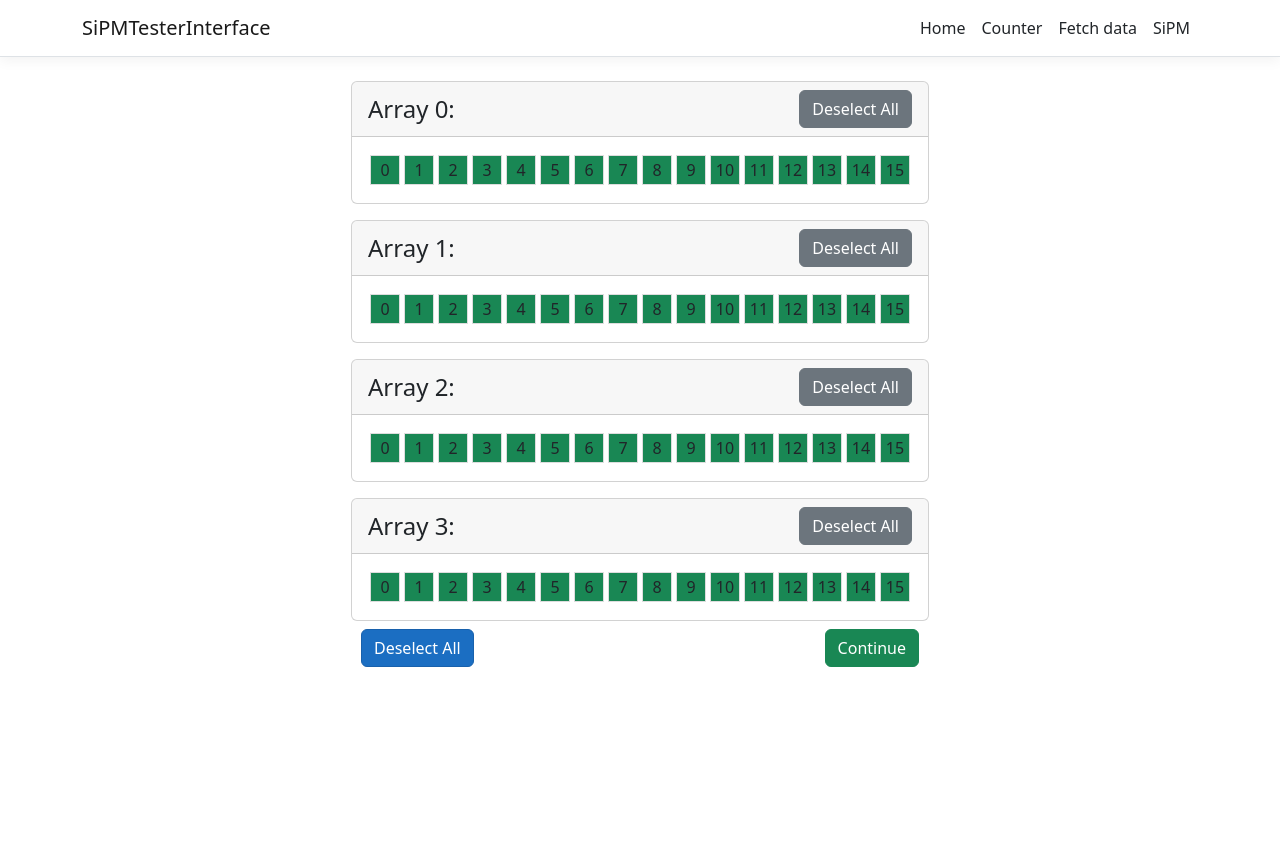
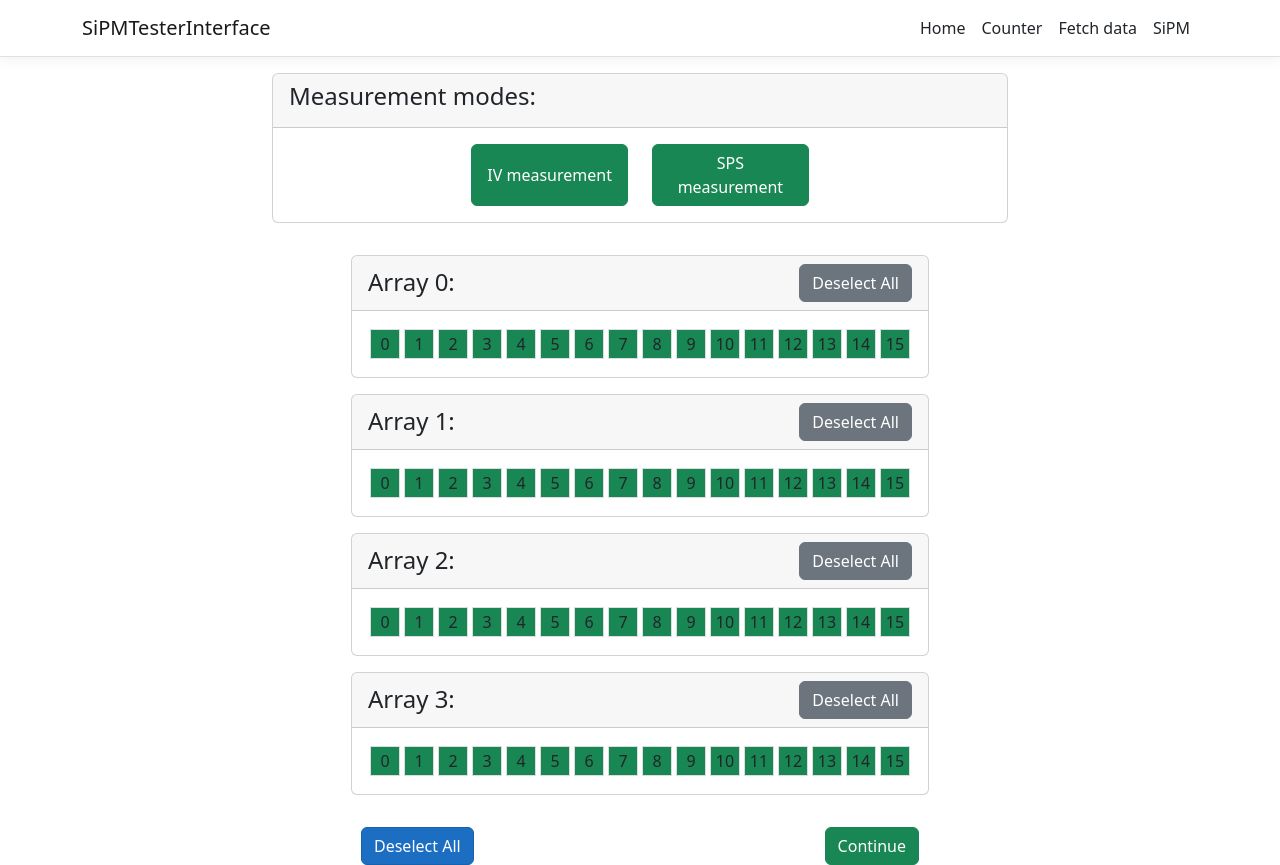
Before and after one commit to divaldo95/SiPMTesterInterface, a React (Create React App) app in the folder SiPMTesterInterface/ClientApp/: page /sipm in a window 1280 px wide. Before the commit the page ends 800 px from the top, so only its background shows below. Built offline with nearby package versions, Linux system fonts and the light colour scheme.

Commit message:
Mode selector, summary added

```diff
--- a/SiPMTesterInterface/ClientApp/src/components/Measurement.js
+++ b/SiPMTesterInterface/ClientApp/src/components/Measurement.js
@@ -31,7 +31,9 @@ function Measurement() {
         voltageList: [], // Add a state for the voltage list
         startValue: 35.0,
         endValue: 42.0,
-        stepValue: 0.2
+        stepValue: 0.2,
+        ivMeasurementEnabled: true,
+        spsMeasurementEnabled: true
     });
 
     const [selectedList, setSelectedList] = useState([]);
@@ -103,6 +105,20 @@ function Measurement() {
         }));
     };
 
+    const handleUpdateIVMeas = (enabled) => {
+        setFormData((prevFormData) => ({
+            ...prevFormData,
+            ivMeasurementEnabled: enabled,
+        }));
+    };
+
+    const handleUpdateSPSMeas = (enabled) => {
+        setFormData((prevFormData) => ({
+            ...prevFormData,
+            spsMeasurementEnabled: enabled,
+        }));
+    };
+
     // function for going to next step by increasing step state by 1
     const nextStep = () => {
         setstep(step + 1);
@@ -143,8 +159,10 @@ function Measurement() {
                                     <div>
                                         <SiPMArray
                                             numArrays={nSiPMArrays}
-                                            selectedSiPMs={formData.selectedSiPMs}
+                                            formData={formData}
                                             updateSelectedSiPMs={updateSelectedSiPMs}
+                                            updateIVMeas={handleUpdateIVMeas}
+                                            updateSPSMeas={handleUpdateSPSMeas}
                                             nextStep={nextStep}
                                             editable={true}
                                         />
@@ -185,7 +203,15 @@ function Measurement() {
                             case 5:
                                 return (
                                     <div>
-                                        <SelectedList data={selectedList} onReorder={handleReorder} />
+                                        <div>
+                                            <SiPMArray
+                                                numArrays={nSiPMArrays}
+                                                formData={formData}
+                                                updateSelectedSiPMs={updateSelectedSiPMs}
+                                                nextStep={nextStep}
+                                                editable={false}
+                                            />
+                                        </div>
                                     </div>
                                 );
                             // default case to show nothing
--- a/SiPMTesterInterface/ClientApp/src/components/SiPMArray.js
+++ b/SiPMTesterInterface/ClientApp/src/components/SiPMArray.js
@@ -2,23 +2,39 @@ import React, { useState } from 'react';
 import 'bootstrap/dist/css/bootstrap.min.css';
 import './SiPMArray.css';
 
-const SiPMArray = ({ numArrays, selectedSiPMs, updateSelectedSiPMs, nextStep, editable }) => {
-    const isAnySiPMSelected = selectedSiPMs.some((array) => array.some((sipm) => sipm && (sipm)));
+const SiPMArray = ({ numArrays, formData, updateSelectedSiPMs, updateIVMeas, updateSPSMeas, nextStep, editable }) => {
+    const isAnySiPMSelected = formData.selectedSiPMs.some((array) => array.some((sipm) => sipm && (sipm))) && (formData.ivMeasurementEnabled || formData.spsMeasurementEnabled);
 
     const toggleSiPM = (arrayIndex, sipmIndex) => {
         if (!editable) {
             return;
         }
-        const newSelectedSiPMs = [...selectedSiPMs];
+        const newSelectedSiPMs = [...formData.selectedSiPMs];
         newSelectedSiPMs[arrayIndex][sipmIndex] = !newSelectedSiPMs[arrayIndex][sipmIndex];
         updateSelectedSiPMs(newSelectedSiPMs);
+    };
+
+    const toggleIV = () => {
+        if (!editable) {
+            return;
+        }
+        const newIVMode = formData.ivMeasurementEnabled;
+        updateIVMeas(!newIVMode);
+    };
+
+    const toggleSPS = () => {
+        if (!editable) {
+            return;
+        }
+        const newSPSMode = formData.spsMeasurementEnabled;
+        updateSPSMeas(!newSPSMode);
     };
 
     const toggleSelectAll = (arrayIndex) => {
         if (!editable) {
             return;
         }
-        const newSelectedSiPMs = [...selectedSiPMs];
+        const newSelectedSiPMs = [...formData.selectedSiPMs];
         newSelectedSiPMs[arrayIndex] = newSelectedSiPMs[arrayIndex].map((value) => !value);
         updateSelectedSiPMs(newSelectedSiPMs);
     };
@@ -27,17 +43,17 @@ const SiPMArray = ({ numArrays, selectedSiPMs, updateSelectedSiPMs, nextStep, ed
         if (!editable) {
             return;
         }
-        const areAllSelected = selectedSiPMs.every((array) => array.every((value) => value));
+        const areAllSelected = formData.selectedSiPMs.every((array) => array.every((value) => value));
 
-        const newSelectedSiPMs = selectedSiPMs.map((array) => {
+        const newSelectedSiPMs = formData.selectedSiPMs.map((array) => {
             return array.map(() => !areAllSelected);
         });
 
         updateSelectedSiPMs(newSelectedSiPMs);
     };
 
-    const isSelectAll = (arrayIndex) => selectedSiPMs[arrayIndex].every((value) => value);
-    const isMasterSelectAll = () => selectedSiPMs.every((array) => array.every((value) => value));
+    const isSelectAll = (arrayIndex) => formData.selectedSiPMs[arrayIndex].every((value) => value);
+    const isMasterSelectAll = () => formData.selectedSiPMs.every((array) => array.every((value) => value));
 
     const handleSubmit = (e) => {
         e.preventDefault();
@@ -47,21 +63,88 @@ const SiPMArray = ({ numArrays, selectedSiPMs, updateSelectedSiPMs, nextStep, ed
 
     return (
         <form onSubmit={handleSubmit}>
-            <div>
+
+            <div className="row justify-content-center mb-4">
+                <div className="col-md-8">
+                    <div className="row">
+                        <div className="col">
+                            <div className="d-flex flex-column h-100">
+                                <div className="card flex-grow-1">
+
+                                    <div className="card-header align-items-center">
+                                        <div class="row align-items-center">
+                                            <h4 class="col-md-11">
+                                                Measurement modes:
+                                            </h4>
+
+                                        </div>
+                                    </div>
+                                    <div className="card-body">
+                                        <div className="d-flex justify-content-center gap-4">
+                                            <div className="d-flex row">
+                                                <div className="col">
+                                                    <div className="row">
+                                                        <div className="col d-flex">
+                                                            <input
+                                                                type="checkbox"
+                                                                className="btn-check align-self-center"
+                                                                id="btn-check-outlined-iv"
+                                                                autoComplete="off"
+                                                                checked={formData.ivMeasurementEnabled}
+                                                                onChange={toggleIV}
+                                                            />
+                                                            <label
+                                                                className={`btn ${formData.ivMeasurementEnabled ? 'btn-outline-success' : 'btn-outline-secondary'} flex-grow-1 d-flex align-items-center justify-content-center`}
+                                                                htmlFor="btn-check-outlined-iv">
+                                                                IV measurement
+                                                            </label>
+                                                        </div>
+                                                        <div className="col d-flex">
+                                                            <input
+                                                                type="checkbox"
+                                                                className="btn-check align-self-center"
+                                                                id="btn-check-outlined-sps"
+                                                                autoComplete="off"
+                                                                checked={formData.spsMeasurementEnabled}
+                                                                onChange={toggleSPS}
+                                                            />
+                                                            <label
+                                                                className={`btn ${formData.spsMeasurementEnabled ? 'btn-outline-success' : 'btn-outline-secondary'} flex-grow-1 d-flex align-items-center justify-content-center`}
+                                                                htmlFor="btn-check-outlined-sps">
+                                                                SPS measurement
+                                                            </label>
+                                                        </div>
+                                                    </div>
+                                                </div>
+                                            </div>
+                                        </div>
+                                    </div>
+
+
+                                </div>
+                            </div>
+                        </div>
+                    </div>
+                </div>
+            </div>
+            <div className="d-flex flex-wrap gap-4">
                 <div className="d-flex flex-wrap justify-content-center">
                     {Array.from({ length: numArrays }, (_, i) => (
                         <div key={i} className="card m-2">
                             <h4 className="card-header d-flex justify-content-between align-items-center">
                                 Array {i}:
+                                {editable ? (
                                     <button onClick={(e) => { e.preventDefault(); toggleSelectAll(i); }} className="btn btn-secondary float-right">
                                         {isSelectAll(i) ? 'Deselect All' : 'Select All'}
                                     </button>
+                                ) :
+                                    (<div className="float-right">{formData.barcodes[i]}</div>)}
                             </h4>
                             <div className="card-body d-flex flex-wrap">
                                 {Array.from({ length: 16 }, (_, j) => (
                                     <div
                                         key={j}
-                                        className={`sipm-box ${selectedSiPMs[i][j] ? 'bg-success' : 'bg-light'}`}
+                                        className={`sipm-box ${formData.selectedSiPMs[i][j] ? 'bg-success' : 'bg-light'}`}
                                         onClick={() => toggleSiPM(i, j)}
                                     >
                                         {j}
@@ -72,13 +155,14 @@ const SiPMArray = ({ numArrays, selectedSiPMs, updateSelectedSiPMs, nextStep, ed
                     ))}
                 </div>
 
+                {editable && (
                     <div className="d-grid gap-4 col-6 mx-auto">
                         <div className="clearfix">
                             <button onClick={(e) => { e.preventDefault(); toggleMasterSelectAll(); }} className="btn btn-primary float-start">
                                 {isMasterSelectAll() ? 'Deselect All' : 'Select All'}
                             </button>
                             <button
-                            className={`btn float-end ${isAnySiPMSelected ? 'btn-success' : 'btn-danger'} `}
+                                className={`btn float-end ${isAnySiPMSelected ? 'btn-success' : 'btn-danger'}`}
                                 type="submit"
                                 disabled={!isAnySiPMSelected}
                             >
@@ -86,6 +170,7 @@ const SiPMArray = ({ numArrays, selectedSiPMs, updateSelectedSiPMs, nextStep, ed
                             </button>
                         </div>
                     </div>
+                )}
             </div>
         </form>
     );
```
Also changed, not shown: SiPMTesterInterface/ClientApp/src/components/SiPMArray.css (+49 -0 lines). Lines whose indentation alone changed are shown as unchanged.
